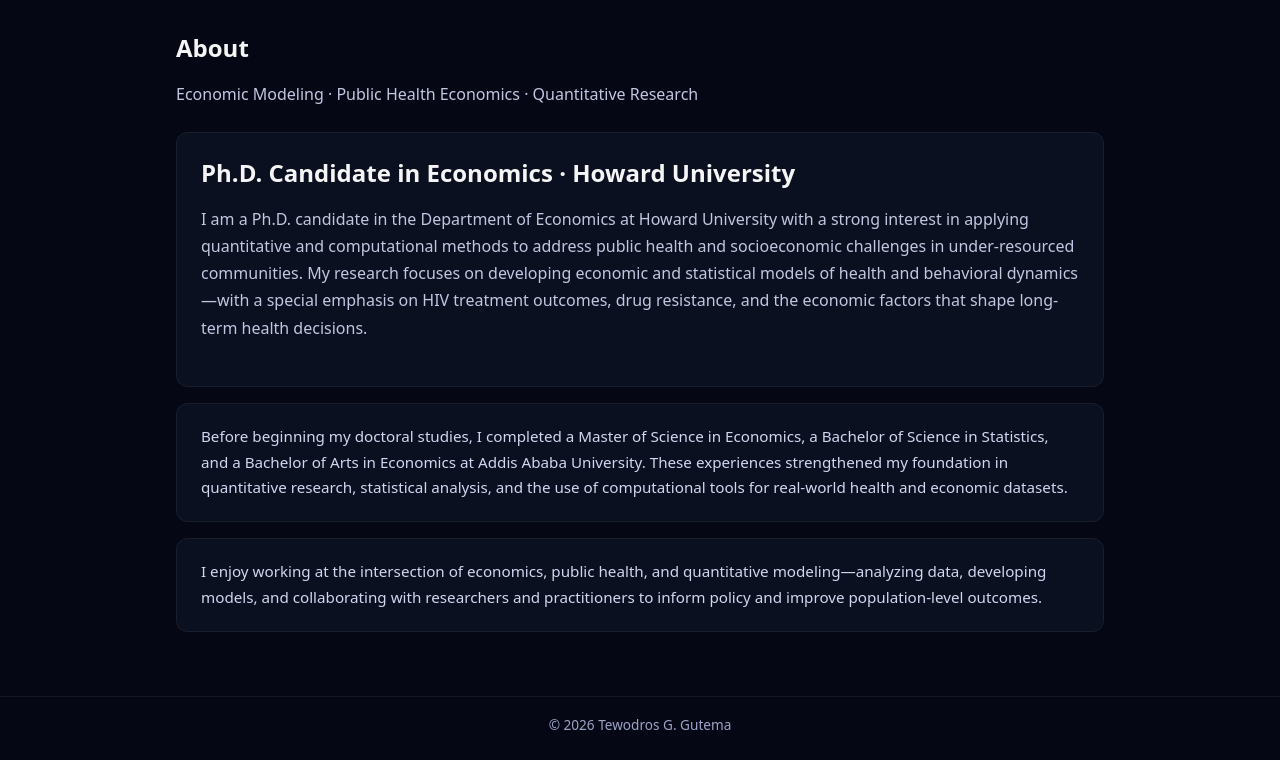
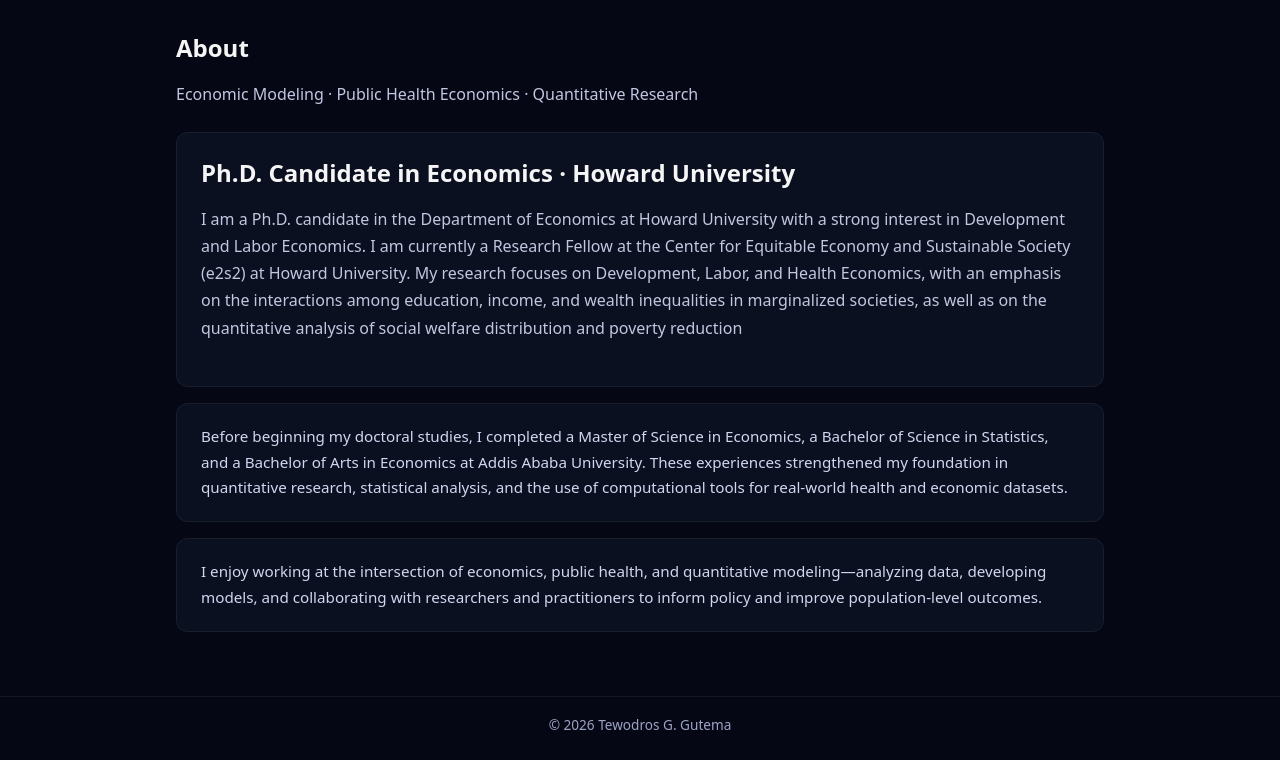
Before and after one commit to Tewodros78/Tewodros.github.io, a plain HTML site: page about.html in a window 1280 px wide. Shown: the part 68-828 px from the top of the page. Drawn offline with Linux system fonts and the light colour scheme.

Commit message:
Update about.html

```diff
--- a/about.html
+++ b/about.html
@@ -48,10 +48,10 @@
 
                 <p class="section-subtitle">
                     I am a Ph.D. candidate in the Department of Economics at Howard University with a strong interest in
-                    applying quantitative and computational methods to address public health and socioeconomic challenges
-                    in under-resourced communities. My research focuses on developing economic and statistical models of
-                    health and behavioral dynamics—with a special emphasis on HIV treatment outcomes, drug resistance, and
-                    the economic factors that shape long-term health decisions.
+                    Development and Labor Economics. I am currently a Research Fellow at the Center for Equitable Economy
+                    and Sustainable Society (e2s2) at Howard University. My research focuses on Development, Labor, and Health Economics,
+                    with an emphasis on the interactions among education, income, and wealth inequalities in marginalized societies,
+                    as well as on the quantitative analysis of social welfare distribution and poverty reduction
                 </p>
             </p>
         </div>
```
